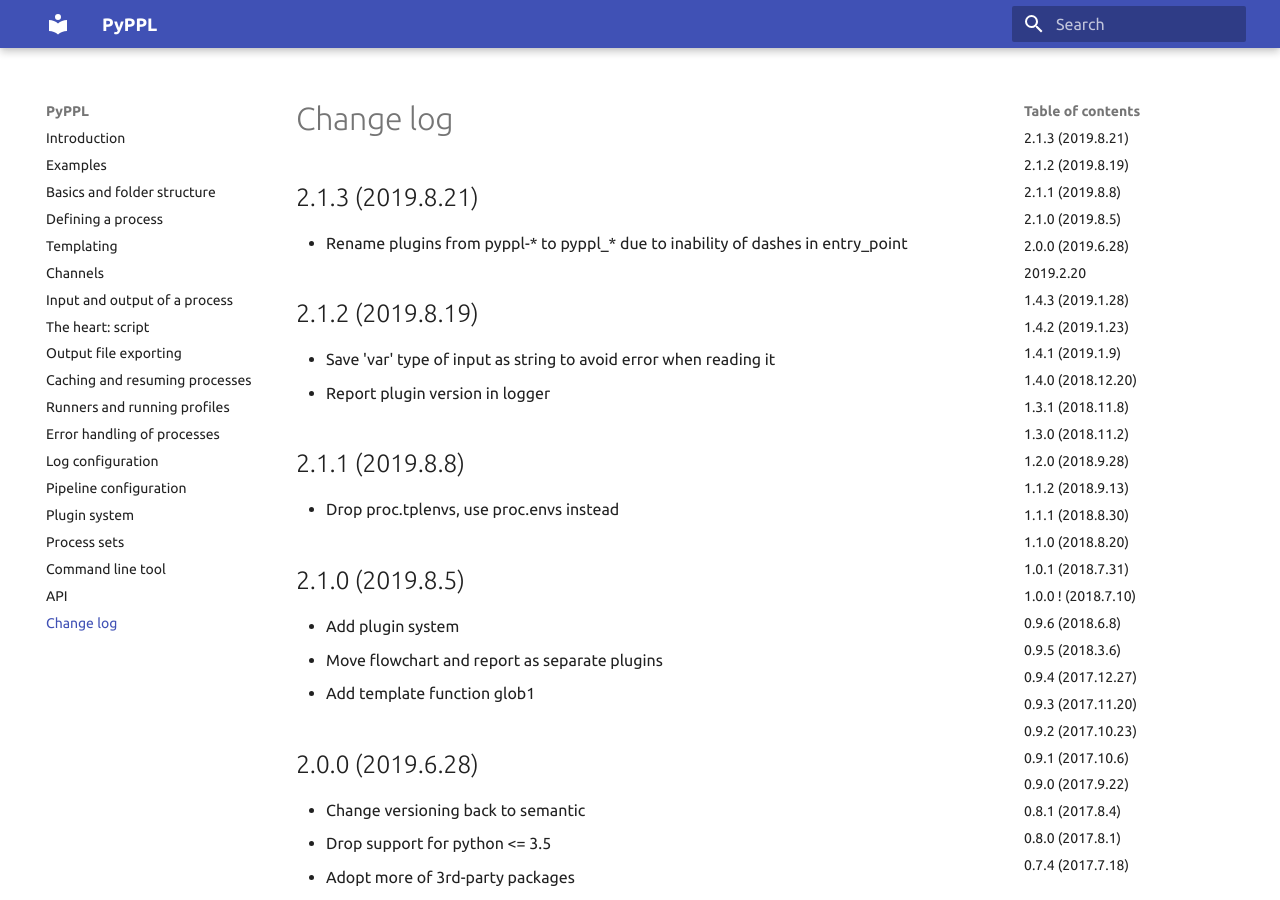
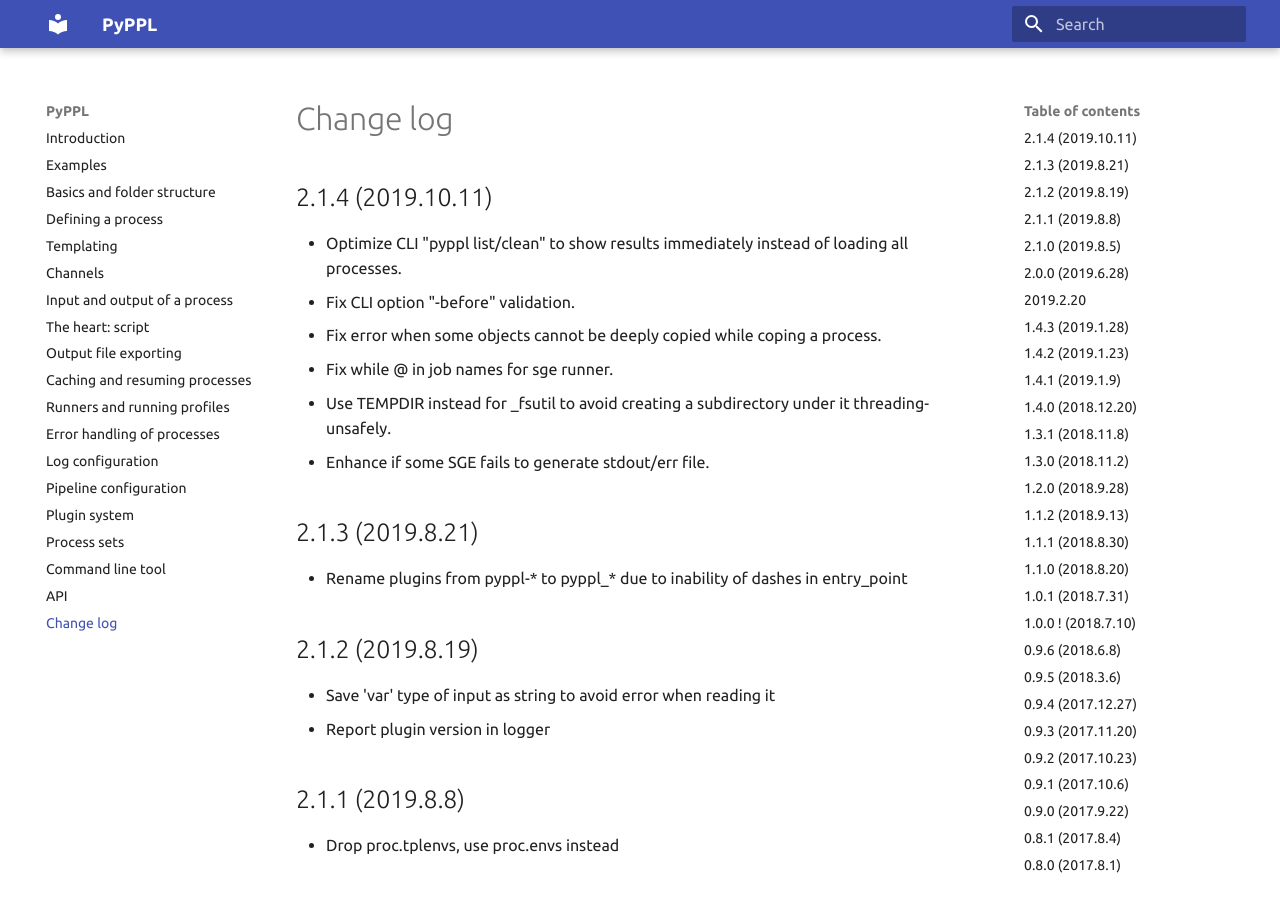
Before and after one commit to pwwang/pipen, an MkDocs documentation site: the page built from docs/CHANGELOG.md, in a window 1280 px wide and 900 px high. Built offline with MkDocs 1.6.1 and Material for MkDocs 9.7.7, drawn with Linux system fonts in a browser that asks for light colours.

Commit message:
Get ready for 2.1.4

```diff
--- a/docs/CHANGELOG.md
+++ b/docs/CHANGELOG.md
@@ -1,3 +1,11 @@
+# 2.1.4 (2019.10.11)
+- Optimize CLI "pyppl list/clean" to show results immediately instead of loading all processes.
+- Fix CLI option "-before" validation.
+- Fix error when some objects cannot be deeply copied while coping a process.
+- Fix while @ in job names for sge runner.
+- Use TEMPDIR instead for _fsutil to avoid creating a subdirectory under it threading-unsafely.
+- Enhance if some SGE fails to generate stdout/err file.
+
 # 2.1.3 (2019.8.21)
 - Rename plugins from pyppl-* to pyppl_* due to inability of dashes in entry_point
 
```
